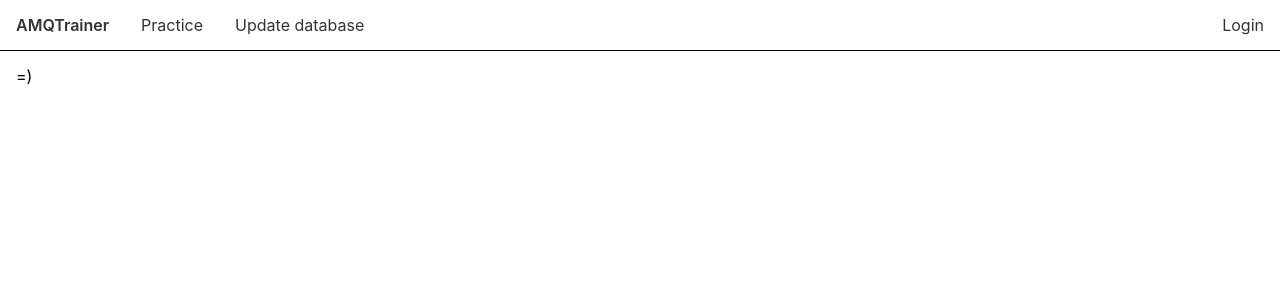
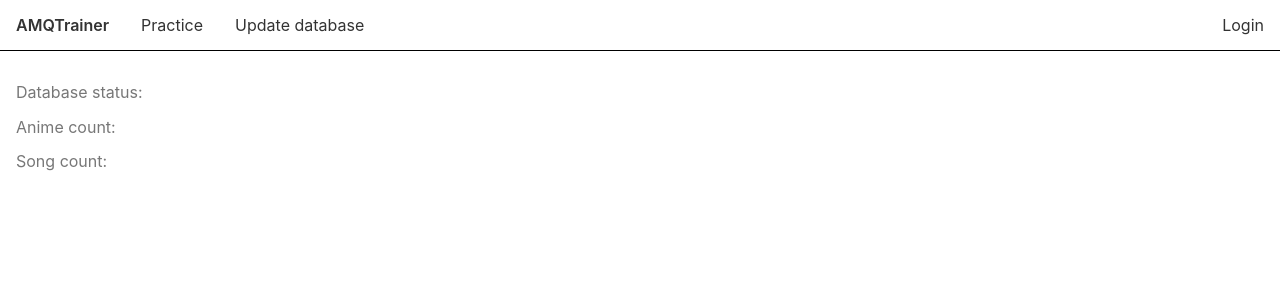
Before and after one commit to marcoskwkm/amq-trainer, a React (Create React App) app in the folder app/: page / in a window 1280 px wide. Shown: the top 300 px of the page. Built offline with nearby package versions, Linux system fonts and the light colour scheme; no server answers.

Commit message:
[app] Add database stats to home

```diff
--- a/app/src/components/Home/index.tsx
+++ b/app/src/components/Home/index.tsx
@@ -1,7 +1,34 @@
-import React from 'react'
+import React, { useEffect, useState } from 'react'
+import axios, { AxiosResponse } from 'axios'
+
+import { SERVER_URL } from '../../constants'
+
+interface DBStats {
+  animeCount: number
+  songCount: number
+}
 
 const Home = () => {
-  return <div>=)</div>
+  const [loading, setLoading] = useState<boolean>(true)
+  const [animeCount, setAnimeCount] = useState<number | null>(null)
+  const [songCount, setSongCount] = useState<number | null>(null)
+
+  // Load database stats
+  useEffect(() => {
+    axios.get(`${SERVER_URL}/db-stats`).then((res: AxiosResponse<DBStats>) => {
+      setAnimeCount(res.data.animeCount)
+      setSongCount(res.data.songCount)
+      setLoading(false)
+    })
+  }, [])
+
+  return (
+    <div className={loading ? 'gray' : undefined}>
+      <p>Database status:</p>
+      <p>Anime count: {animeCount}</p>
+      <p>Song count: {songCount}</p>
+    </div>
+  )
 }
 
 export default Home
--- a/app/src/components/UpdateDatabase/index.tsx
+++ b/app/src/components/UpdateDatabase/index.tsx
@@ -21,7 +21,7 @@ const UpdateDatabase = () => {
     const data = new FormData()
     data.append('songlist', uploadedFile)
     axios
-      .post(`${SERVER_URL}/updateSongs`, data)
+      .post(`${SERVER_URL}/update-songs`, data)
       .then((res) => setUploadResult(res.data))
   }
 
```
